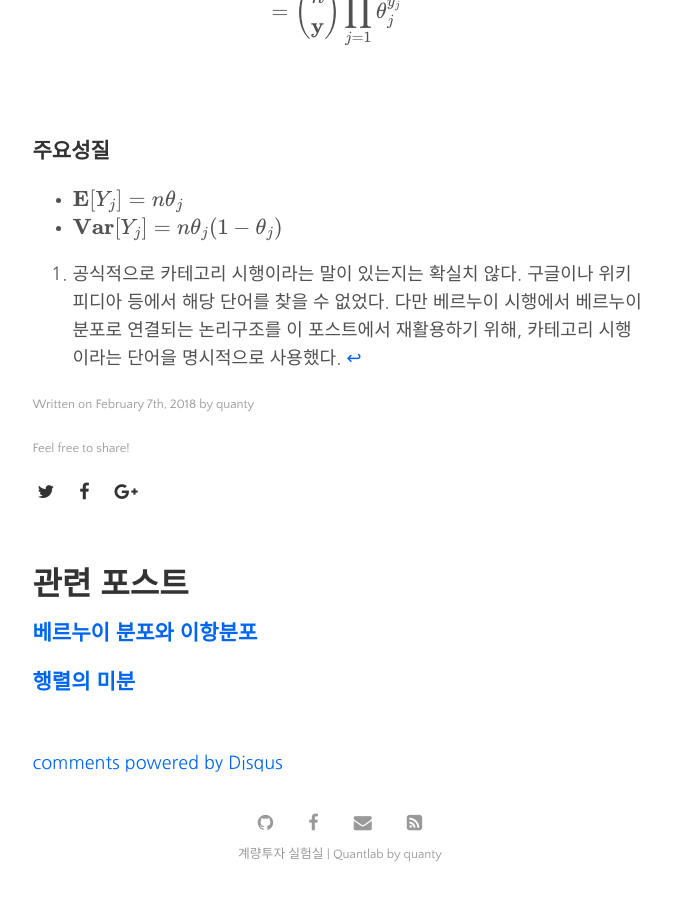
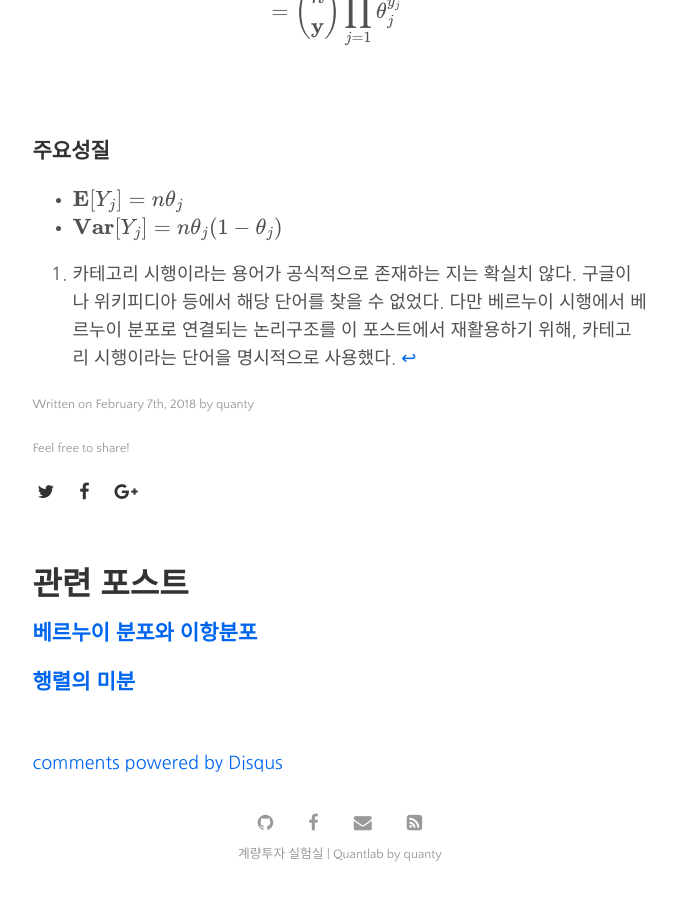
Before and after one commit to gem763/gem763.github.io, a Jekyll site: the page built from _posts/2018-02-07-카테고리-분포와-다항분포.md, in a window 1280 px wide and 900 px high, scrolled down 4553 px. Shown: the whole window, without its empty margins (300-976 px from the left). Built offline with Jekyll 4.4.1, drawn with Linux system fonts in a browser that asks for light colours; formulas are drawn with MathJax 3; comment, search, counter and statistics services are not loaded.

Commit message:
Uploaded by https://stackedit.io/

```diff
--- a/_posts/2018-02-07-카테고리-분포와-다항분포.md
+++ b/_posts/2018-02-07-카테고리-분포와-다항분포.md
@@ -19,7 +19,7 @@ excerpt_separator: <!--more-->
 **카테고리 시행**
 : 카테고리 시행(Categorical trial)[^cat]은 <span><script type="math/tex">k</script></span>개의 **카테고리 중 하나를 선택하는 실험**을 의미한다. 예를들어 주사위를 던지는 행위는 <span><script type="math/tex">k=6</script></span>인 카테고리 시행으로 볼 수 있다. 참고로 베르누이 시행은 <span><script type="math/tex">k=1</script></span>인 카테고리 시행으로 해석된다.
 
-[^cat]: 공식적으로 카테고리 시행이라는 말이 있는지는 확실치 않다. 구글이나 위키피디아 등에서 해당 단어를 찾을 수 없었다. 다만 베르누이 시행에서 베르누이 분포로 연결되는 논리구조를 이 포스트에서 재활용하기 위해, 카테고리 시행이라는 단어을 명시적으로 사용했다.
+[^cat]: 카테고리 시행이라는 용어가 공식적으로 존재하는 지는 확실치 않다. 구글이나 위키피디아 등에서 해당 단어를 찾을 수 없었다. 다만 베르누이 시행에서 베르누이 분포로 연결되는 논리구조를 이 포스트에서 재활용하기 위해, 카테고리 시행이라는 단어을 명시적으로 사용했다.
 
 주사위를 던지는 카테고리 시행의 결과를 확률변수 <span><script type="math/tex">X</script></span>로 나타내면 아래와 같다.
 
```
